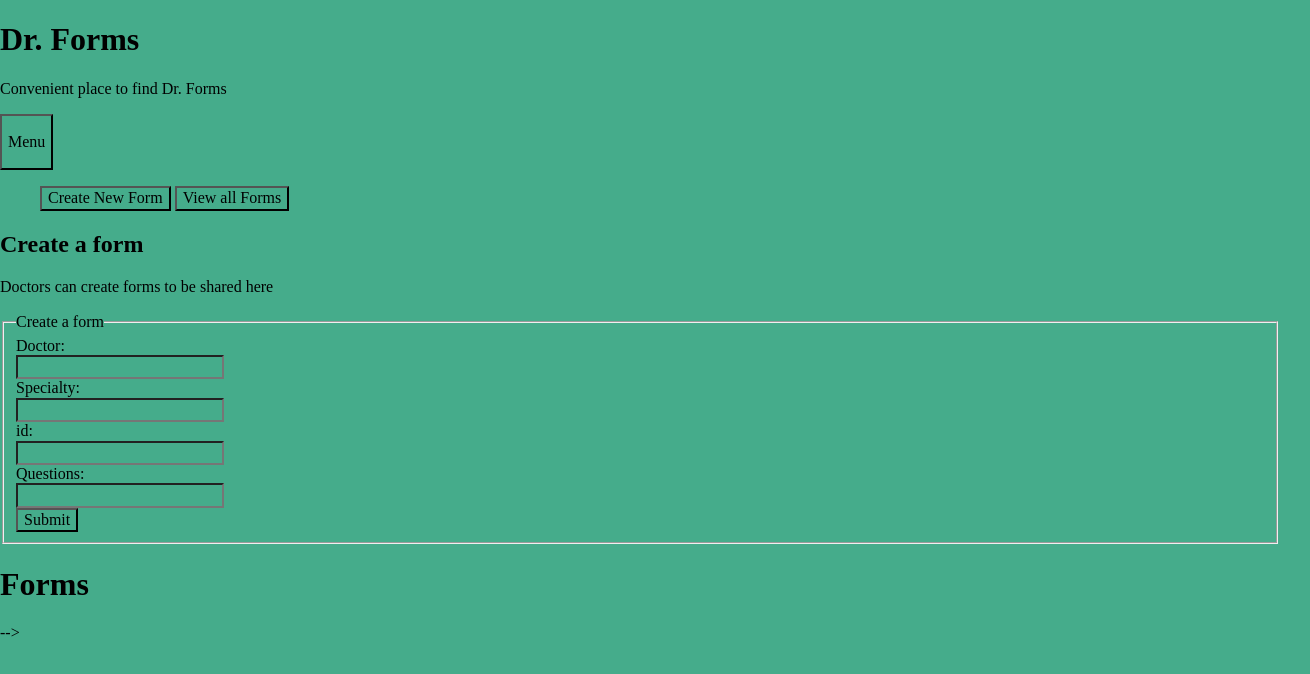
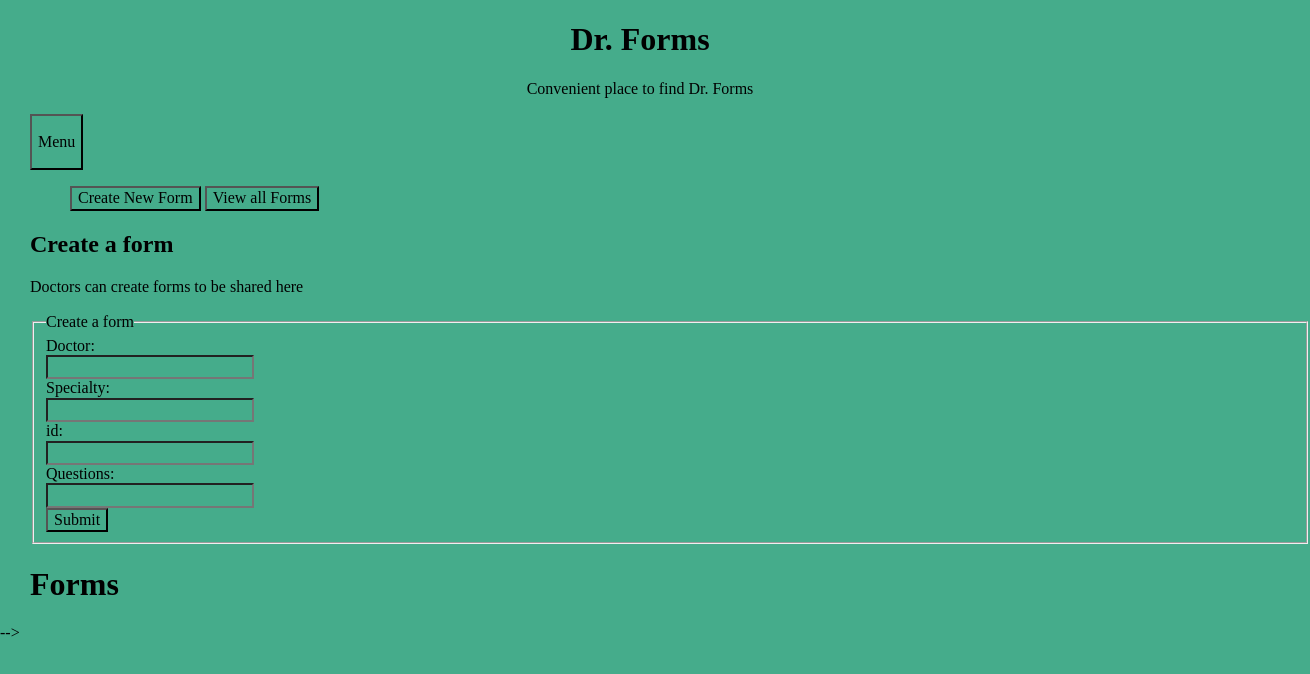
Before and after one commit to saadyboy2000/patientIntakeCapstone, a website: page public/index.html in a window 1280 px wide. Shown: the whole page, 1310 px wide, since content can reach past the window. Drawn offline with nearby package versions, Linux system fonts and the light colour scheme.

Commit message:
css styling

```diff
--- a/public/style.css
+++ b/public/style.css
@@ -8,7 +8,25 @@
 }
 
 header {
-     display: block;
-    margin: auto;
-    width: anything under 100%
+     text-align: center;
 }
+
+navigation {
+  position: relative;
+    left: 30px;
+}
+
+#createForm {
+  position: relative;
+    left: 30px;
+}
+
+#form-container{
+  position: relative;
+    left: 30px;
+}
+
+#forms{
+  position: relative;
+    left: 30px;
+}
```
